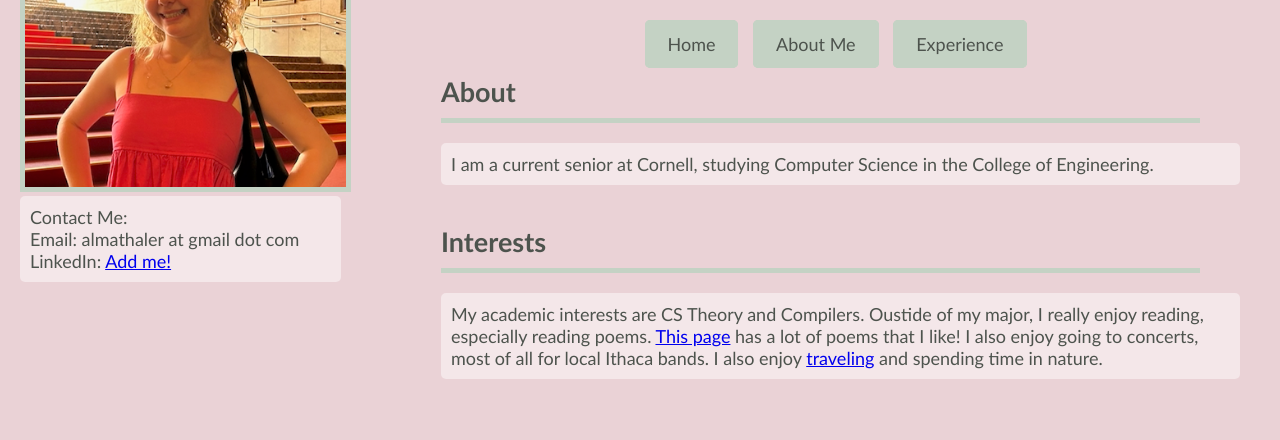
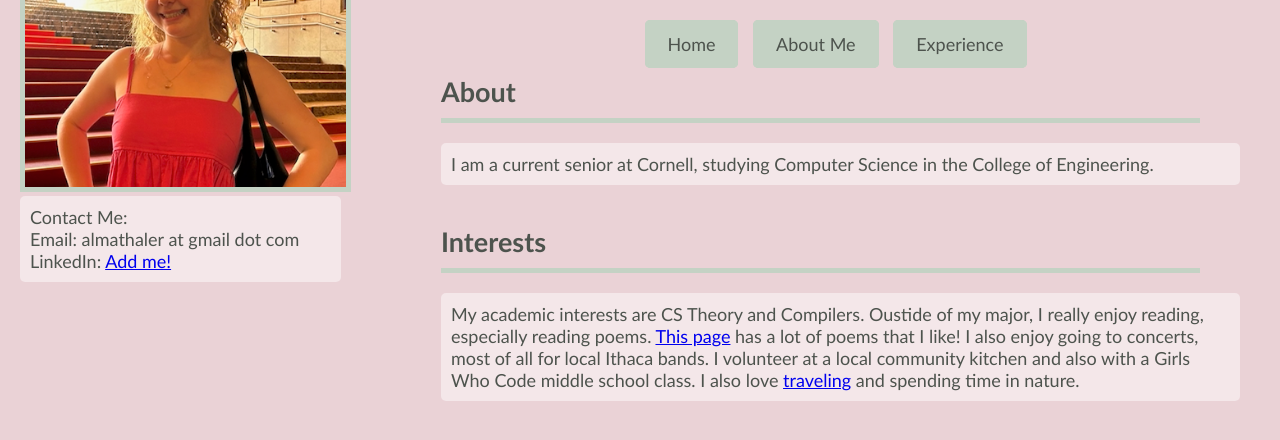
Before and after one commit to almathaler/almathaler.github.io, a plain HTML site: page about.html in a window 1280 px wide. Shown: the part 106-546 px from the top of the page. Drawn offline with Linux system fonts and the light colour scheme.

Commit message:
more about

```diff
--- a/about.html
+++ b/about.html
@@ -48,7 +48,8 @@
                     enjoy reading, especially reading poems.
                     <a href="https://web.cs.dal.ca/~johnston/poetry/index.html">This page</a> has a lot of poems that I
                     like!
-                    I also enjoy going to concerts, most of all for local Ithaca bands. I also enjoy <a
+                    I also enjoy going to concerts, most of all for local Ithaca bands. I volunteer at a local community
+                    kitchen and also with a Girls Who Code middle school class. I also love <a
                         href="travel.html">traveling</a> and
                     spending time in nature.
                     <!-- Can add a travel album to my webpage -->
```
